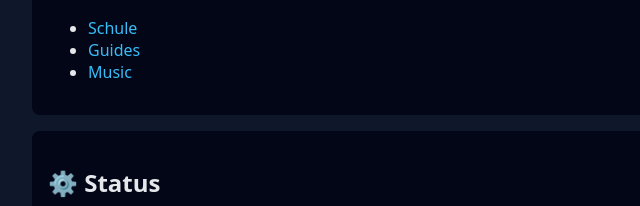
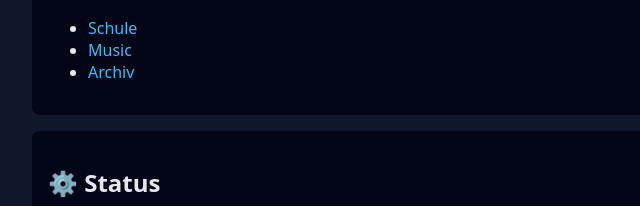
Before and after one commit to Das-Bummm/luke-hub, a plain HTML site: page index.html in a window 1280 px wide. Shown: the part 387-593 px from the top of the page, 0-640 px from the left. Drawn offline with Linux system fonts and the light colour scheme; no server answers.

Commit message:
Update index.html

```diff
--- a/index.html
+++ b/index.html
@@ -21,8 +21,8 @@
   <h2>📦 Downloads</h2>
   <ul>
     <li><a href="downloads/schule/">Schule</a></li>
-    <li><a href="downloads/guides/">Guides</a></li>
     <li><a href="downloads/music/">Music</a></li>
+    <li><a href="downloads/archiv/">Archiv</a></li>
   </ul>
 </section>
 
```
